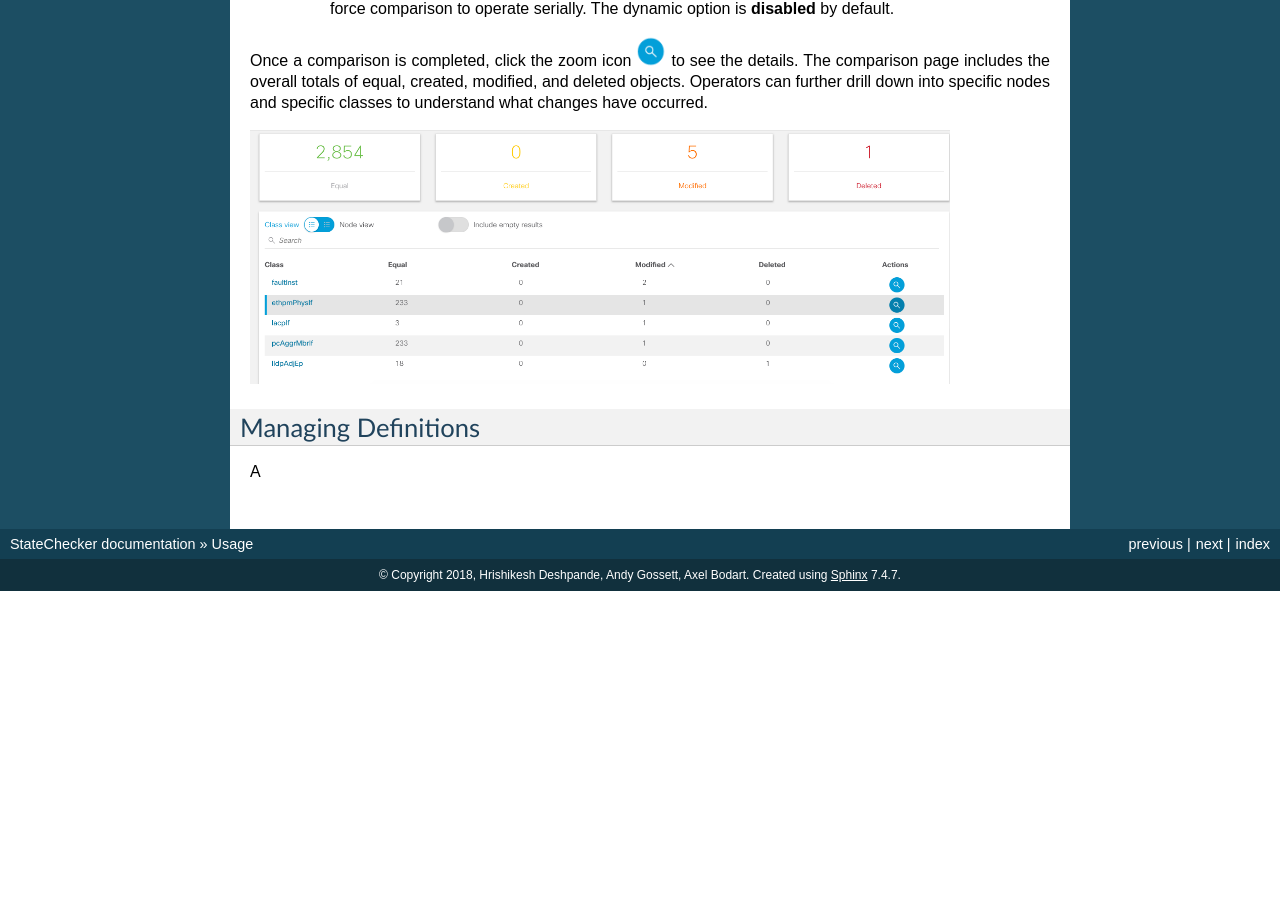
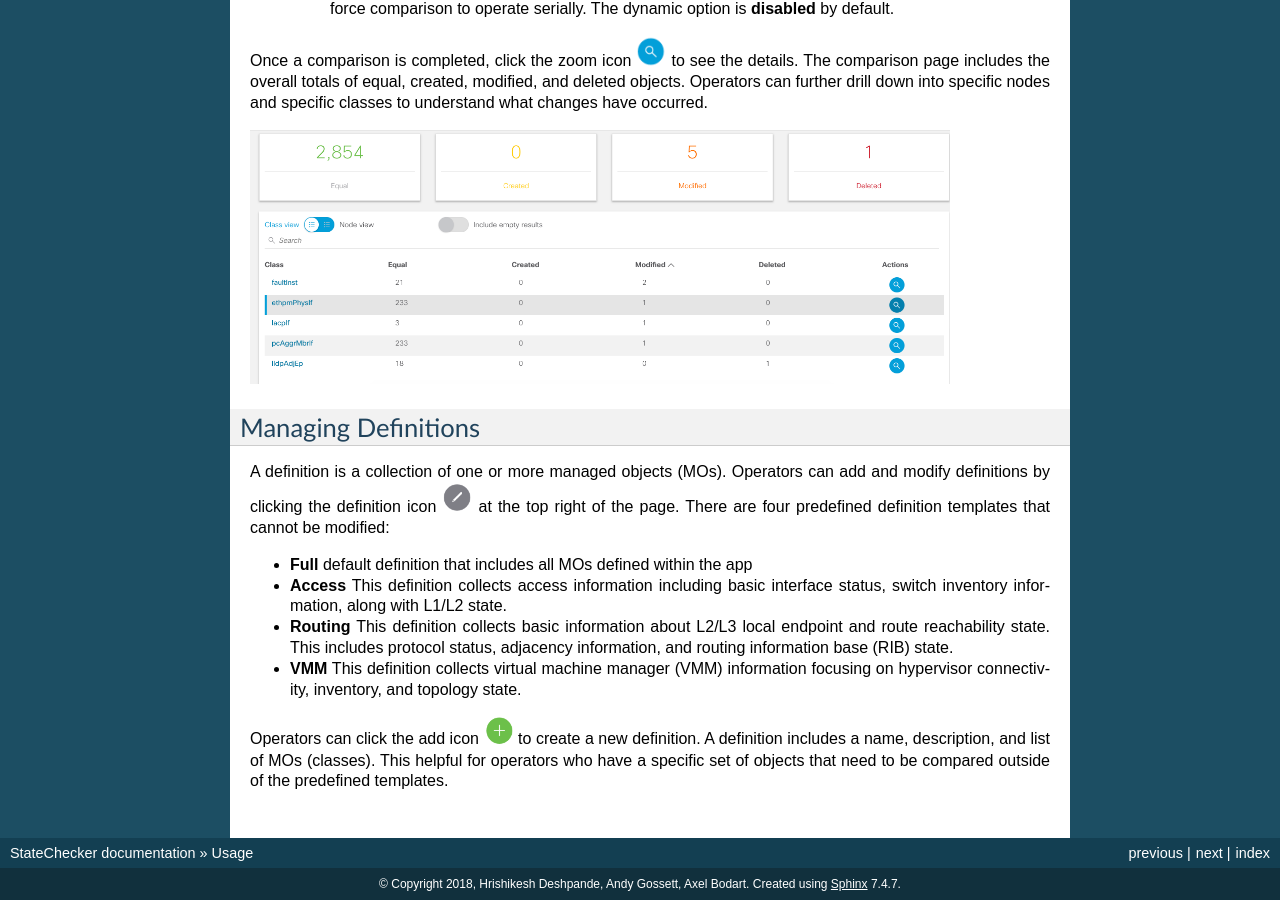
Before and after one commit to datacenter/statechecker, a Sphinx documentation site: the page built from docs/usage.rst, in a window 1280 px wide and 900 px high, scrolled down 2632 px. Built offline with Sphinx 7.4.7, drawn with Linux system fonts in a browser that asks for light colours; before the commit the page ends 3223 px from its top, so only the background shows below that.

Commit message:
added managed objects

```diff
--- a/docs/usage.rst
+++ b/docs/usage.rst
@@ -160,8 +160,25 @@ occurred.
 Managing Definitions
 ^^^^^^^^^^^^^^^^^^^^
 
-A
+A definition is a collection of one or more managed objects (MOs). Operators can add and modify
+definitions by clicking the definition icon |icon_edit| at the top right of the page. There are
+four predefined definition templates that cannot be modified:
 
+- **Full**
+  default definition that includes all MOs defined within the app
+- **Access**
+  This definition collects access information including basic interface status, switch inventory
+  information, along with L1/L2 state.
+- **Routing**
+  This definition collects basic information about L2/L3 local endpoint and route reachability state.
+  This includes protocol status, adjacency information, and routing information base (RIB) state.
+- **VMM**
+  This definition collects virtual machine manager (VMM) information focusing on hypervisor
+  connectivity, inventory, and topology state.
+
+Operators can click the add icon |icon_add| to create a new definition.  A definition includes a
+name, description, and list of MOs (classes). This helpful for operators who have a specific set of
+objects that need to be compared outside of the predefined templates.
 
 .. |icon_fabric| image:: icon_fabric.png
    :align: middle
@@ -180,6 +197,10 @@ A
    :width: 30
 
 .. |icon_add| image:: icon_add.png
+   :align: middle
+   :width: 30
+
+.. |icon_edit| image:: icon_edit.png
    :align: middle
    :width: 30
 
```
